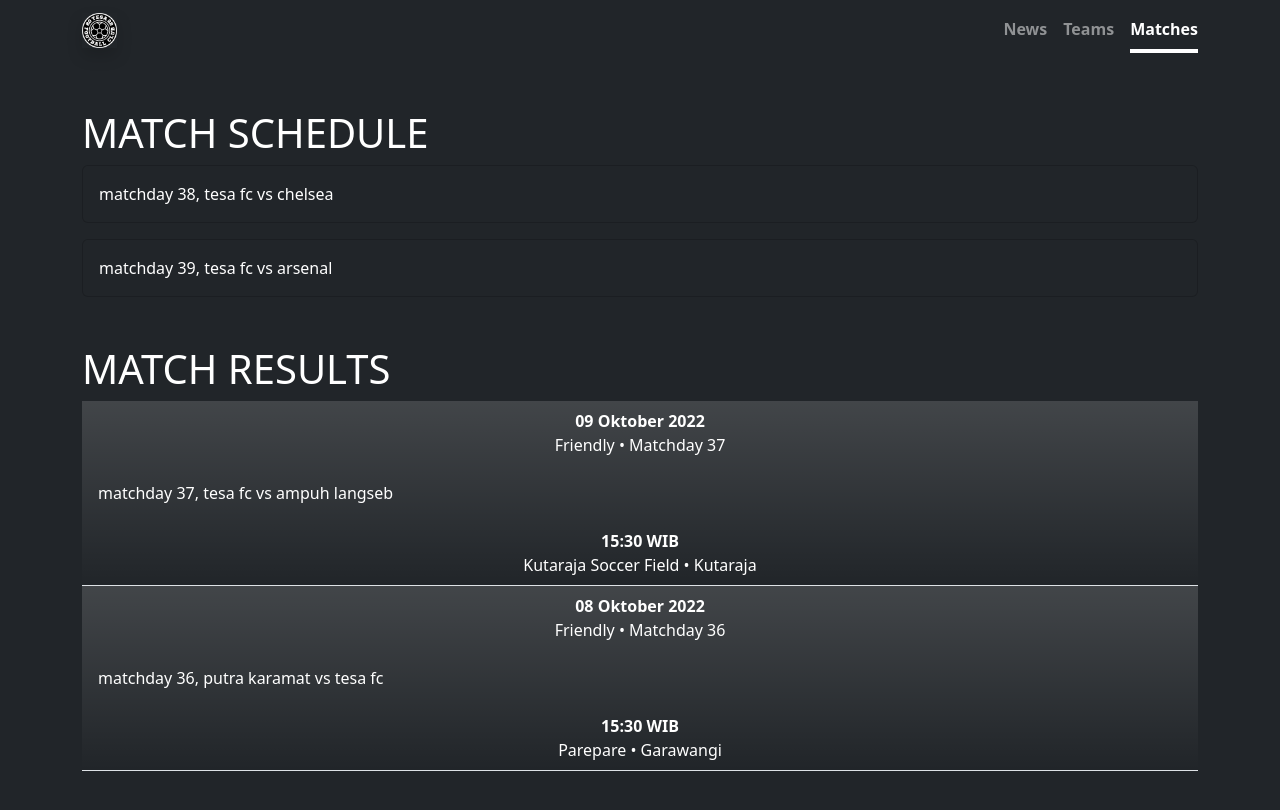
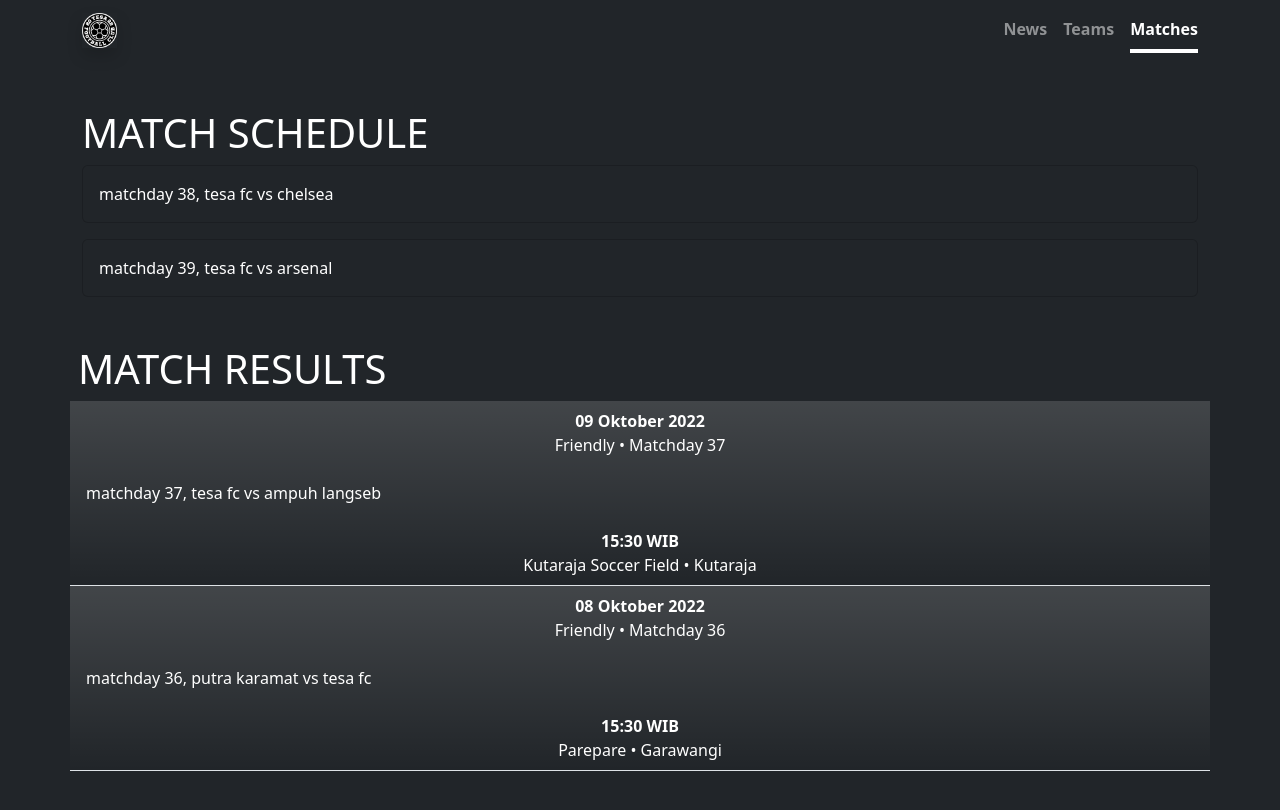
Before and after one commit to tesafc/tesafc.github.io, a Jekyll site: the page built from matches.html, in a window 1280 px wide. Shown: the top 810 px of the page. Built offline with Jekyll 4.4.1, drawn with Linux system fonts in a browser that asks for light colours.

Commit message:
Update matches.html

```diff
--- a/matches.html
+++ b/matches.html
@@ -19,9 +19,9 @@
       {% endfor %}
     </div>
   </div>
-  <div class="container">
+  <div class="container px-0">
     {% assign results = site.matches | where: "status", "match result" %}
-    <h1 class="mt-5 text-uppercase">match results</h1>
+    <h1 class="mt-5 px-2 text-uppercase">match results</h1>
     <div class="row row-cols-1 g-0">
       {% for match in results reversed %}
       <div class="col">
```
